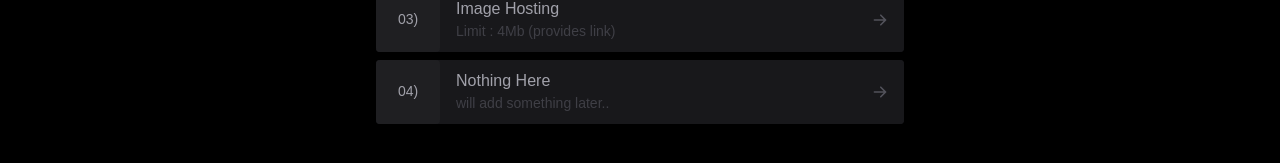
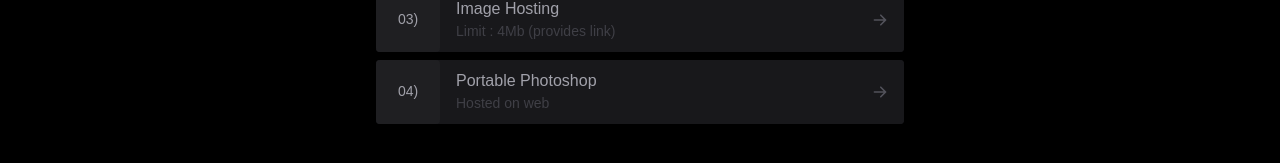
Before and after one commit to notstoicc/v2, a Next.js app: page / in a window 1280 px wide. Shown: the part 639-802 px from the top of the page. Built offline with nearby package versions, Linux system fonts and the light colour scheme; no server answers.

Commit message:
Update index.tsx

```diff
--- a/pages/index.tsx
+++ b/pages/index.tsx
@@ -368,7 +368,7 @@
 
                         <div className="bg-animate group mb-1 w-full cursor-pointer rounded bg-gradient-to-r from-zinc-900 via-zinc-600 to-zinc-900 text-sm text-zinc-400 shadow transition-all">
                           <a
-                            href=""
+                            href="https://www.photopea.com/"
                             target="_blank"
                             rel="noopener noreferrer nofollow"
                             className="w-full transition-all sm:hover:opacity-70"
@@ -384,13 +384,13 @@
                                       title="Nothing"
                                       className="text-ellipsis text-[16px] text-zinc-400"
                                     >
-                                      Nothing Here
+                                      Portable Photoshop
                                     </span>
                                     <span
                                       title=""
                                       className="xs:w-[220px] mt-1 w-[175px] truncate text-ellipsis whitespace-nowrap text-[14px] text-zinc-700 sm:w-[275px] md:w-[340px] lg:w-[400px]"
                                     >
-                                      will add something later..
+                                      Hosted on web
                                     </span>
                                   </div>
                                 </div>
```
